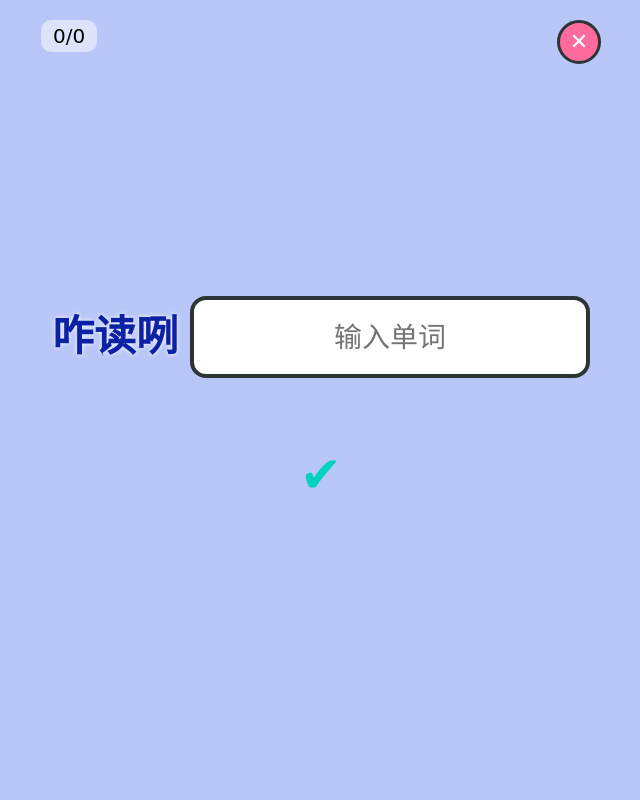
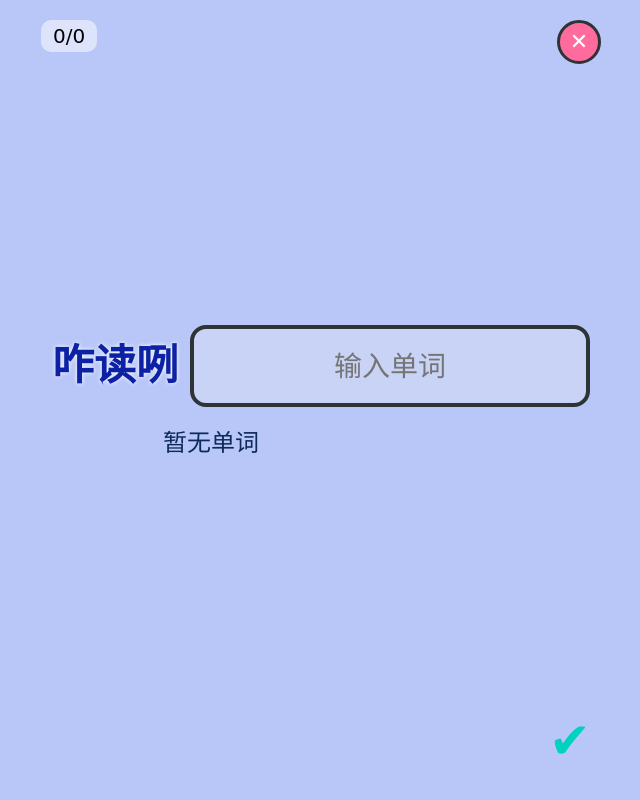
Before and after one commit to bslatag/WordPoP, a Flask app: page /writing/practice in a window 1280 px wide. Shown: the whole page, without its empty margins (319-959 px from the left). Run offline with Flask 3, Linux system fonts and the light colour scheme; data comes from the database, SQL or seed files in the repository; tables that the repository leaves empty hold one stand-in row (values such as "Sample post"); some web fonts are replaced.

Commit message:
Update writing_practice.html

```diff
--- a/templates/writing_practice.html
+++ b/templates/writing_practice.html
@@ -33,6 +33,7 @@ body {
   align-items: center;
   justify-content: center;
 }
+/* 左上角进度 */
 .progress {
   position: absolute;
   top: 20px; left: 20px;
@@ -41,6 +42,7 @@ body {
   padding: 4px 12px;
   border-radius: 10px;
 }
+/* 退出按钮 - 右上角 */
 .back-btn {
   position: absolute;
   top: 20px; right: 20px;
@@ -51,7 +53,11 @@ body {
   border: 3px solid var(--border-color);
   font-size: 22px;
   cursor: pointer;
+  display: flex;
+  align-items: center;
+  justify-content: center;
 }
+/* 输入行：喇叭 + 输入框 */
 .input-area {
   display: flex;
   align-items: center;
@@ -82,15 +88,22 @@ body {
   font-family: 'ZCOOL KuaiLe', cursive;
   line-height: 1;
 }
+/* 信息区：释义/正误提示，位于输入框右下角，左对齐 */
 .info {
+  width: 100%;
+  max-width: 400px;
+  text-align: left;
   font-size: 24px;
-  text-align: center;
   min-height: 36px;
   margin-bottom: 16px;
   color: var(--text-color);
+  padding-left: 42px; /* 给左侧喇叭留空，保持与输入框对齐 */
   transition: color 0.2s;
 }
+/* 确认按钮 - 右下角，与退出按钮同一竖直线 */
 .confirm-btn {
+  position: absolute;
+  bottom: 30px; right: 30px;
   background: transparent;
   border: none;
   font-size: 50px;
@@ -115,29 +128,42 @@ body {
 </div>
 
 <script>
-const allWords = JSON.parse(localStorage.getItem('all_words_json') || '[]');
-const wordMap = allWords.reduce((m, w) => {
-  m[w.单词] = w.释义;
-  return m;
-}, {});
+// 从后端获取释义映射，不依赖localStorage
+const allWordsPromise = fetch('/api/study-words?all=1')  // 后端需要支持返回全部词库，如添加参数或新增接口
+  .catch(() => fetch('/api/word-list/learned'))  // 兜底方案，确保不会崩溃
+  .then(res => res.ok ? res.json() : []);
 
 const source = localStorage.getItem('current_practice');
-const wordList = JSON.parse(localStorage.getItem(`wordpop_${source}`) || []);
+const wordList = JSON.parse(localStorage.getItem(`wordpop_${source}`) || '[]');
 const requiredCorrect = parseInt(localStorage.getItem('practice_required_correct'), 10) || 3;
 const order = localStorage.getItem('practice_order') || 'random';
 
 let orderedList = wordList;
 if (order === 'sequential') {
-  orderedList = [...wordList].sort(); // 字母表顺序
+  orderedList = [...wordList].sort();
 }
 
 const wordProgress = {};
 let current = null;
 let answerShown = false;
 let infoTimer = null;
+let wordMap = {};
 
 const infoEl = document.getElementById('info');
 const inputBox = document.getElementById('inputBox');
+
+// 初始化释义映射
+allWordsPromise.then(words => {
+  if (Array.isArray(words)) {
+    words.forEach(w => { wordMap[w.单词] = w.释义 || '暂无释义'; });
+  }
+  if (wordList.length === 0) {
+    infoEl.innerText = "暂无单词";
+    inputBox.disabled = true;
+  } else {
+    randWord();
+  }
+});
 
 function showInfo(text, color) {
   if (infoTimer) clearTimeout(infoTimer);
@@ -147,8 +173,8 @@ function showInfo(text, color) {
 
 function showMeaning() {
   if (!current) return;
-  const meaningText = wordMap[current] || '暂无释义';
-  infoEl.innerText = meaningText;
+  const meaning = wordMap[current] || '暂无释义';
+  infoEl.innerText = meaning;
   infoEl.style.color = '#0D2A5A';
 }
 
@@ -166,12 +192,8 @@ function getNextWord() {
     return p.correct < requiredCorrect;
   });
   if (available.length === 0) return null;
-
-  if (order === 'sequential') {
-    return available[0]; // 取第一个（保持字母顺序）
-  } else {
-    return available[Math.floor(Math.random() * available.length)];
-  }
+  if (order === 'sequential') return available[0];
+  return available[Math.floor(Math.random() * available.length)];
 }
 
 function randWord() {
@@ -182,13 +204,9 @@ function randWord() {
     document.getElementById('progress').innerText = `共 ${wordList.length} 词`;
     return;
   }
-
   current = next;
   answerShown = false;
-  if (!wordProgress[current]) {
-    wordProgress[current] = { correct: 0, wrong: 0 };
-  }
-
+  if (!wordProgress[current]) wordProgress[current] = { correct: 0, wrong: 0 };
   showMeaning();
   inputBox.value = '';
   inputBox.disabled = false;
@@ -248,13 +266,6 @@ document.getElementById('speakBtn').onclick = () => {
   u.lang = 'en-US';
   speechSynthesis.speak(u);
 };
-
-if (wordList.length === 0) {
-  infoEl.innerText = "暂无单词";
-  inputBox.disabled = true;
-} else {
-  randWord();
-}
 </script>
 </body>
 </html>
```
